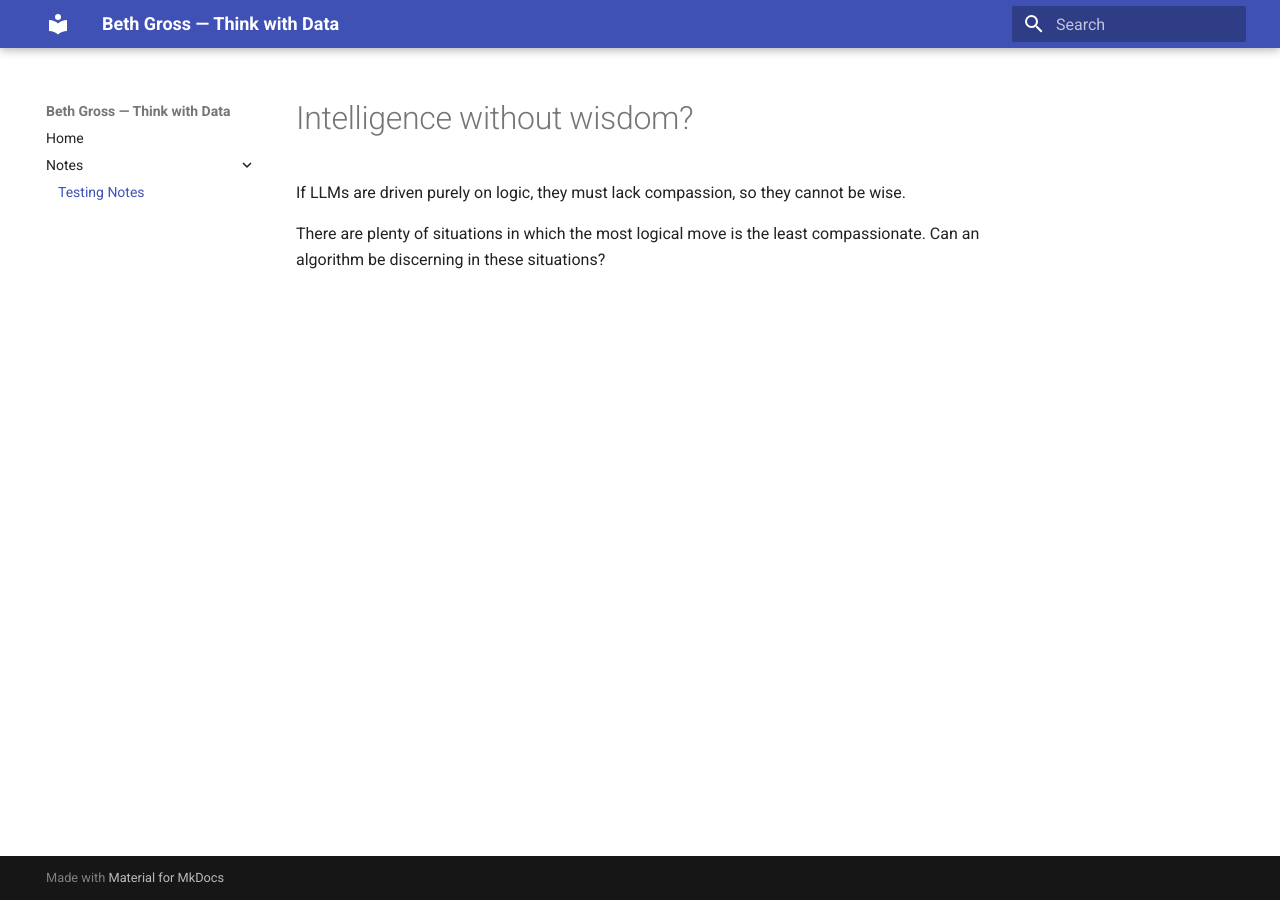
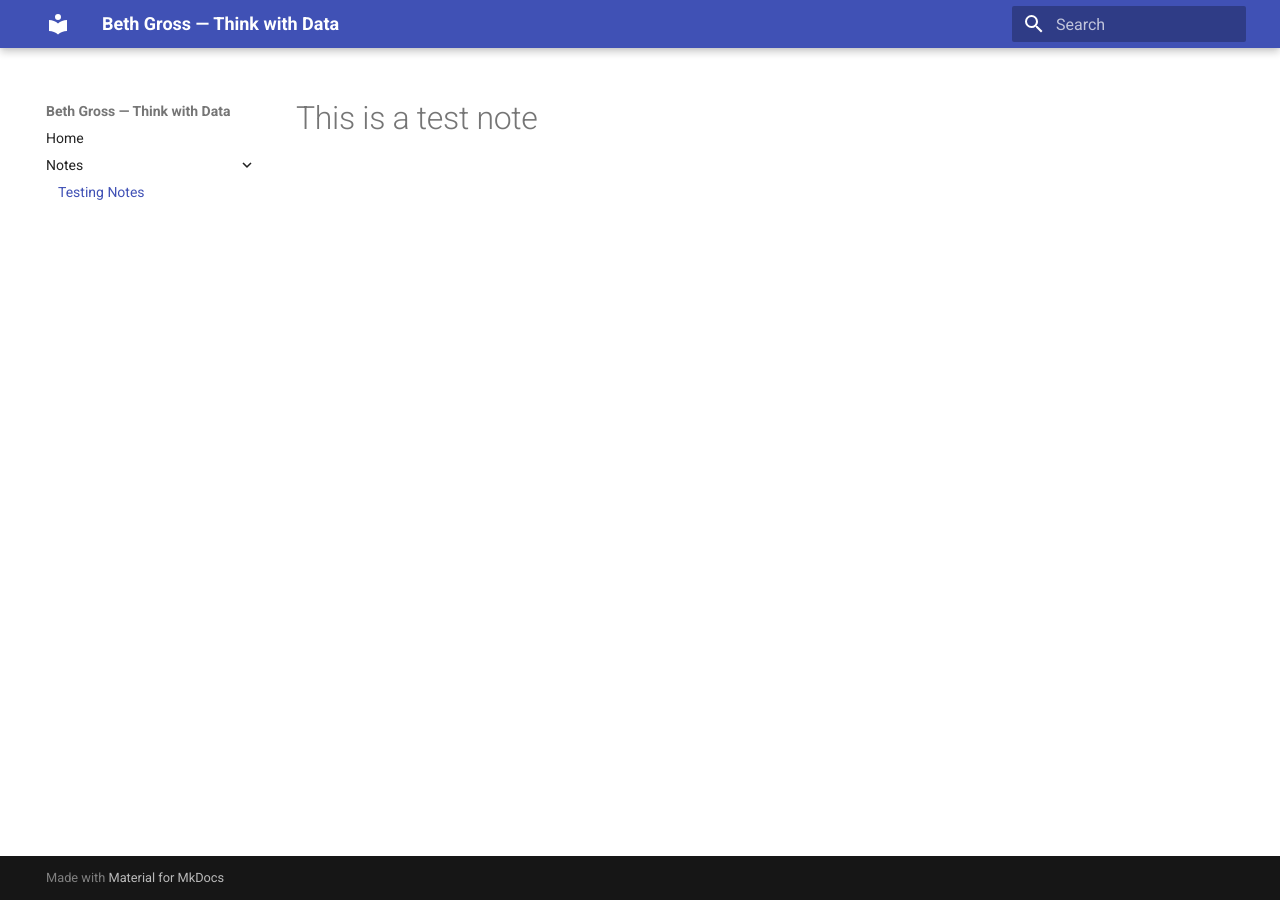
Before and after one commit to bethgross/beth-site, an MkDocs documentation site: the page built from docs/notes/2025-08-09_Test.md, in a window 1280 px wide. Built offline with MkDocs 1.6.1 and Material for MkDocs 9.7.7, drawn with Linux system fonts in a browser that asks for light colours.

Commit message:
updated test note

```diff
--- a/docs/notes/2025-08-09_Test.md
+++ b/docs/notes/2025-08-09_Test.md
@@ -1,5 +1 @@
-# Intelligence without wisdom?
-
-If LLMs are driven purely on logic, they must lack compassion, so they cannot be wise.
-
-There are plenty of situations in which the most logical move is the least compassionate. Can an algorithm be discerning in these situations?
+# This is a test note
```
